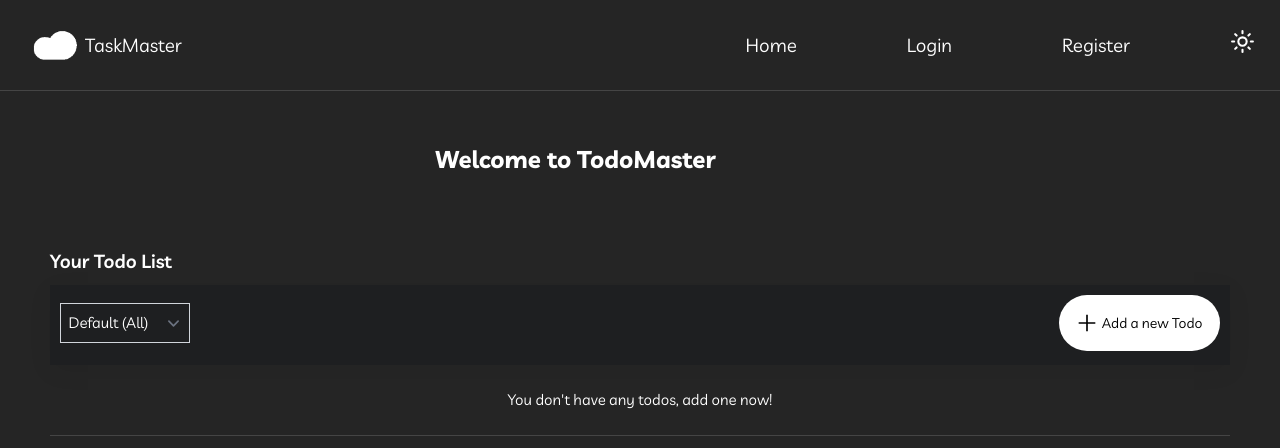
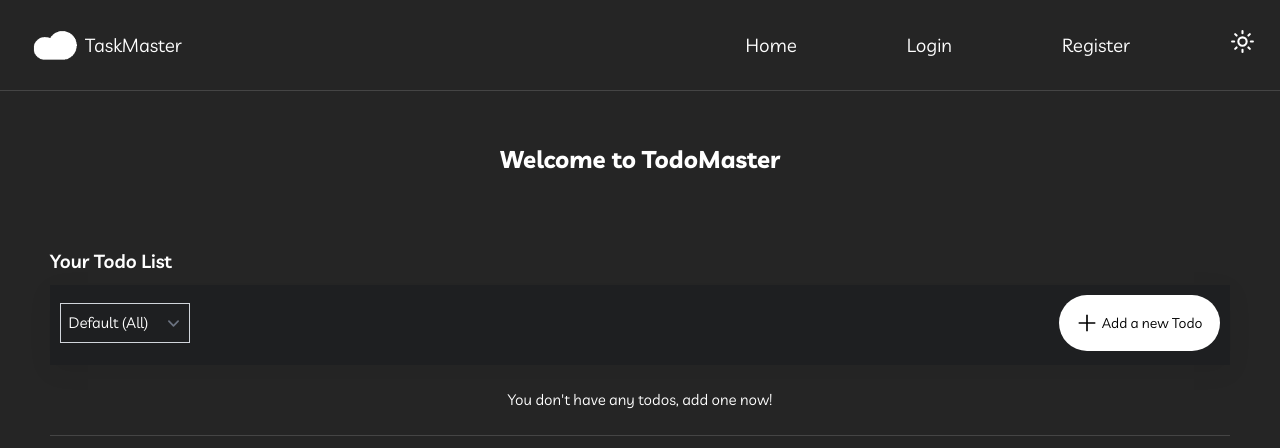
Before and after one commit to shittu121/todo-list-application, a React (Vite) app: page / in a window 1280 px wide. Shown: the top 448 px of the page. Built offline with nearby package versions, Linux system fonts and the light colour scheme.

Commit message:
Update Readme.md

```diff
--- a/src/pages/Home.tsx
+++ b/src/pages/Home.tsx
@@ -8,7 +8,7 @@ const Home = () => {
   return (
     <div className='dark:bg-[#252525]'>
     <Navbar />
-    <div className="w-form-container mx-auto mt-10 py-10 px-8 space-y-8">
+    <div className="text-center mt-10 py-10 px-8 space-y-8 flex-shrink-0">
       <FormHeader title="Welcome to TodoMaster" subtitle="" />
     </div>
     <AddTodoModalForm />
```
Also changed, not shown: image.png (deleted), 1 other file (tests, documents, lock files or other folders).
